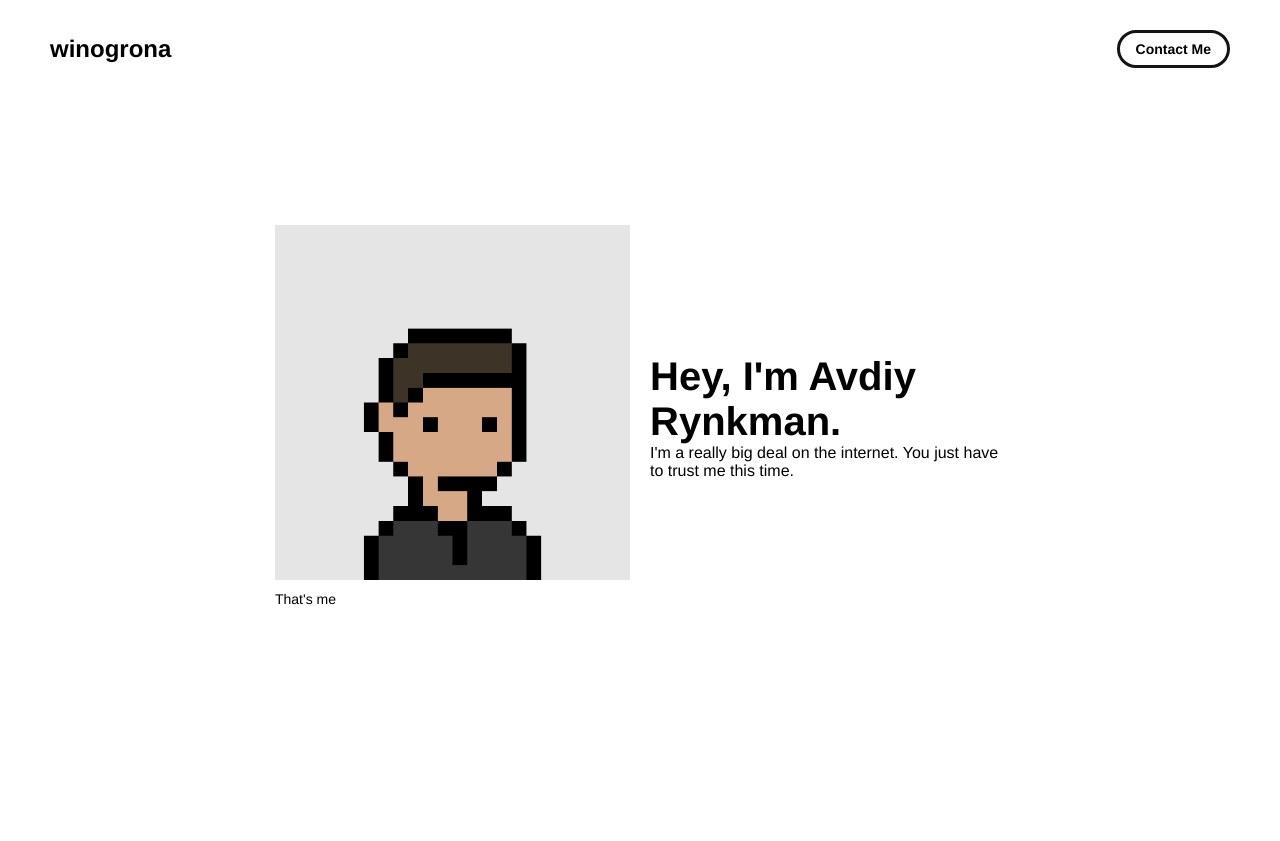
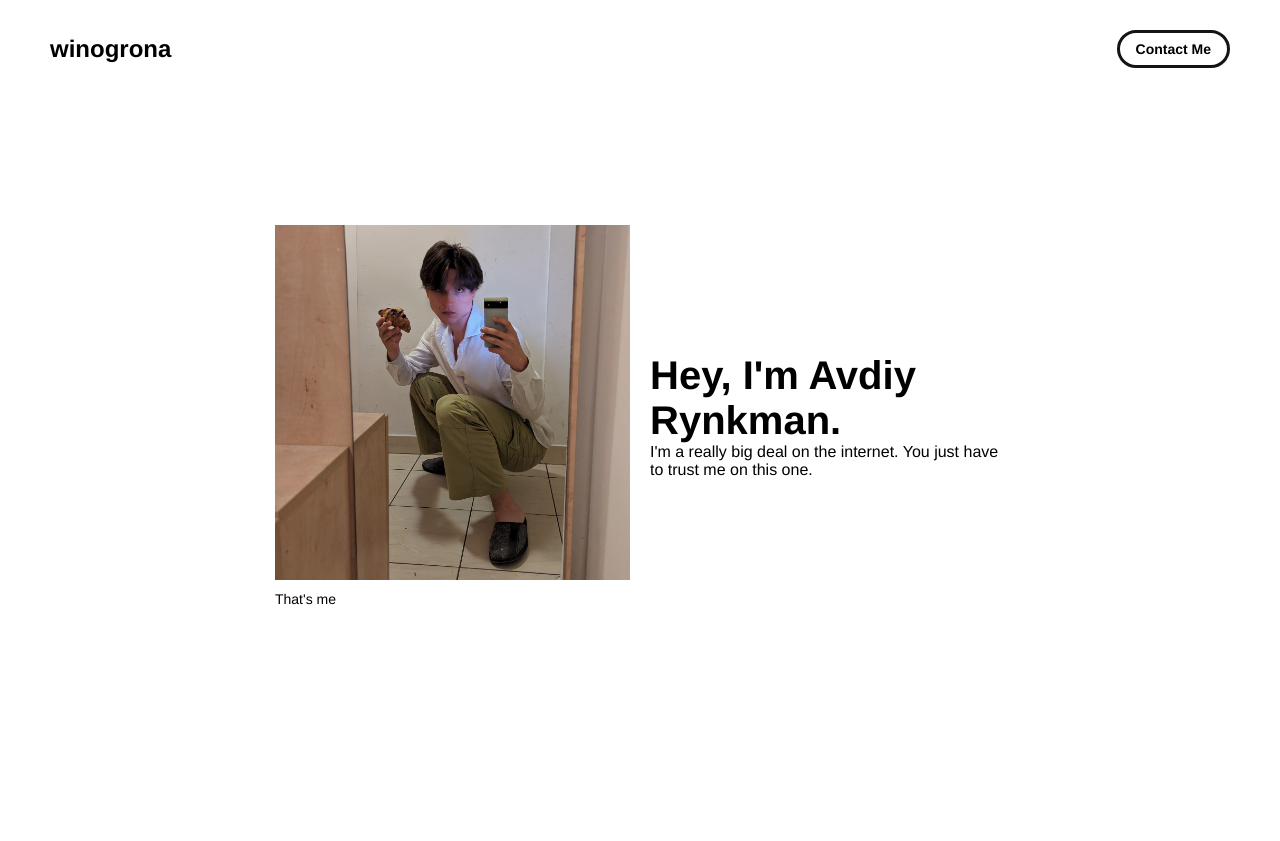
Before and after one commit to winogrona/temporary-portfolio, a plain HTML site: page index.html in a window 1280 px wide. Shown: the top 841 px of the page. Drawn offline with Linux system fonts and the light colour scheme.

Commit message:
some changes

```diff
--- a/index.html
+++ b/index.html
@@ -50,7 +50,7 @@
             - Change the number to point to your Unemployable & replace the OpenSea link with your own
             - If you aren't using an Unemployable as your image, remove the entire "a" element
           -->
-          <img src="./assets/images/1311.png" class="portfolio-header-image">
+          <img src="./assets/images/me.jpg" class="portfolio-header-image">
           <a class="no-underline" target="_blank" href="https://opensea.io/assets/0xe0be388ab81c47b0f098d2030a1c9ef190691a8a/1311">
             <span class="image-caption">That's me</span>
           </a>
@@ -66,7 +66,7 @@
         <div id="portfolio-header-text-container">
             <div class="header-text">
               <span class="main-title">Hey, I'm Avdiy Rynkman.</span>
-              <div class="body-text">I'm a really big deal on the internet. You just have to trust me this time.</div>
+              <div class="body-text">I'm a really big deal on the internet. You just have to trust me on this one.</div>
             </div>
             <!--
             <a class="button" id="my-work-link">
```
